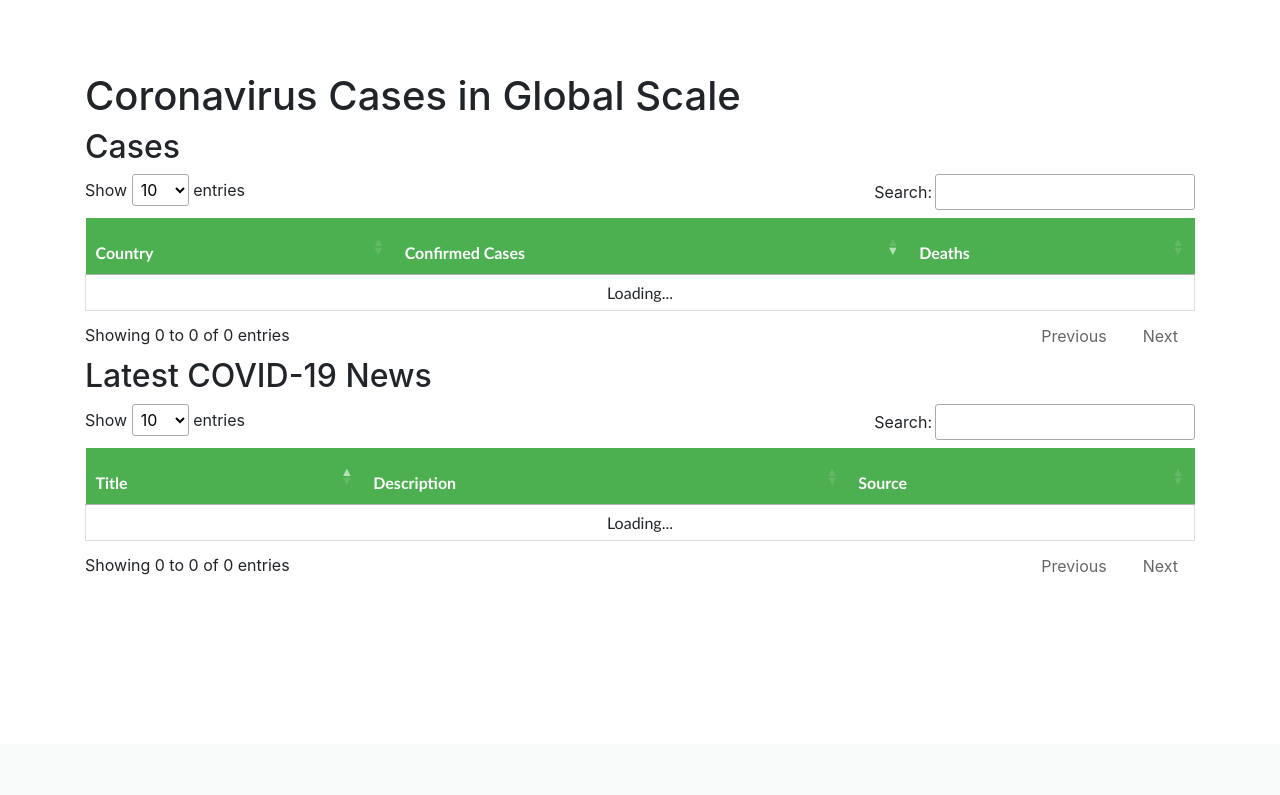
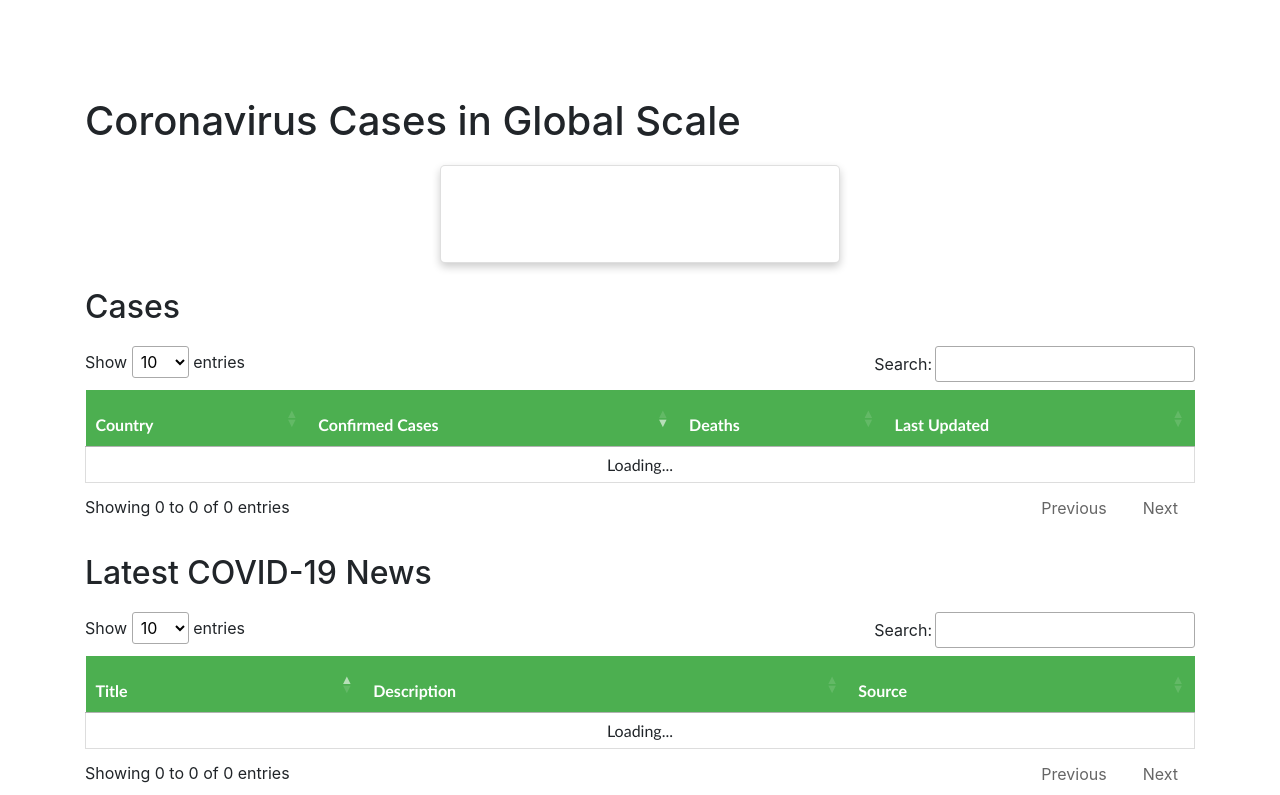
Before and after one commit to devkumar07/CoronavirusStatusApp, a Flask app: page / in a window 1280 px wide. Shown: the part 56-851 px from the top of the page. Before the commit the page ends 631 px from the top, so only its background shows below. Run offline with Flask 2, Linux system fonts and the light colour scheme; data that the repository does not hold is empty; some libraries are stand-ins or nearby versions.

Commit message:
added card

```diff
--- a/app.py
+++ b/app.py
@@ -10,7 +10,7 @@ def index():
 
 @app.route('/init')
 def init():
-    output = jsonify(get_data())
+    output = json.dumps(get_data())
     return output
 
 @app.route('/globalcases')
--- a/static/main.js
+++ b/static/main.js
@@ -1,3 +1,9 @@
+function createCards(data){
+  $("#totalcases").html('<b>Total Cases: </b>'+ data.latest.confirmed);
+  $("#totaldeaths").html('<b>Total Death: </b>'+ data.latest.deaths);
+}
+
+
 $(document).ready(function(){
     $.get("/",'index.html')
     $(document).ready(function () {
@@ -11,7 +17,8 @@ $(document).ready(function(){
           "columns": [
             {'data': 'country'},
             {'data': 'latest.confirmed'},
-            {'data': 'latest.deaths'}
+            {'data': 'latest.deaths'},
+            {'data': 'last_updated'}
           ],
           "order": [[ 1, "desc" ]]
         });
@@ -29,4 +36,8 @@ $(document).ready(function(){
             {'data': 'source.name'}
         ]
       });
+      $.get("/init",{},function(response){
+        var data = JSON.parse(response);
+        createCards(data);
+    });
 });
--- a/templates/index.html
+++ b/templates/index.html
@@ -8,6 +8,11 @@
             <script type="text/javascript" charset="utf8" src="https://cdn.datatables.net/1.10.19/js/jquery.dataTables.min.js"></script>
             <script src="/static/main.js"></script>
             <style>
+                #title{
+                      padding-top: 25px;
+                      padding-bottom: 12px;
+                      text-align: left;
+                }
                 #cases {
                       font-family: "Trebuchet MS", Arial, Helvetica, sans-serif;
                       border-collapse: collapse;
@@ -34,7 +39,7 @@
                       margin-top: 10%;
                     }
                     #cases{
-                      margin-top: 3%;
+                      margin-top: 10%;
                     }
                     button{
                       margin-top: 2%;
@@ -49,6 +54,7 @@
                       font-family: "Trebuchet MS", Arial, Helvetica, sans-serif;
                       border-collapse: collapse;
                       width: 100%;
+                      margin-top: 10%;
                     }
 
                     #news td, #customers th {
@@ -67,6 +73,19 @@
                       background-color: #4CAF50;
                       color: white;
                     }
+                    .card {
+                      box-shadow: 0 4px 8px 0 rgba(0,0,0,0.2);
+                      transition: 0.3s;
+                      border-radius: 5px;
+                      text-align: center;
+                      width: 400px;
+                      margin-left: auto;
+                      margin-right: auto;
+                    }
+
+                    .card:hover {
+                      box-shadow: 0 8px 16px 0 rgba(0,0,0,0.2);
+                    }
 
             </style>
     </head>
@@ -82,13 +101,23 @@
         <div class="container">
 
                 <h1 id="title">Coronavirus Cases in Global Scale</h1>
-                <h2>Cases</h1>
+
+                <div class="card">
+                  <div class="container">
+                    <h4 id="totalcases"></h4>
+                  </div>
+                  <div class="container">
+                    <h4 id="totaldeaths"></h4>
+                  </div>
+                </div>
+                <h2 id="title">Cases</h1>
                 <table id="cases">
                   <thead>
                     <tr>
                         <th>Country</th>
                         <th>Confirmed Cases</th>
                         <th>Deaths</th>
+                        <th>Last Updated</th>
                     </tr>
                 </thead>
                 </table>
```
